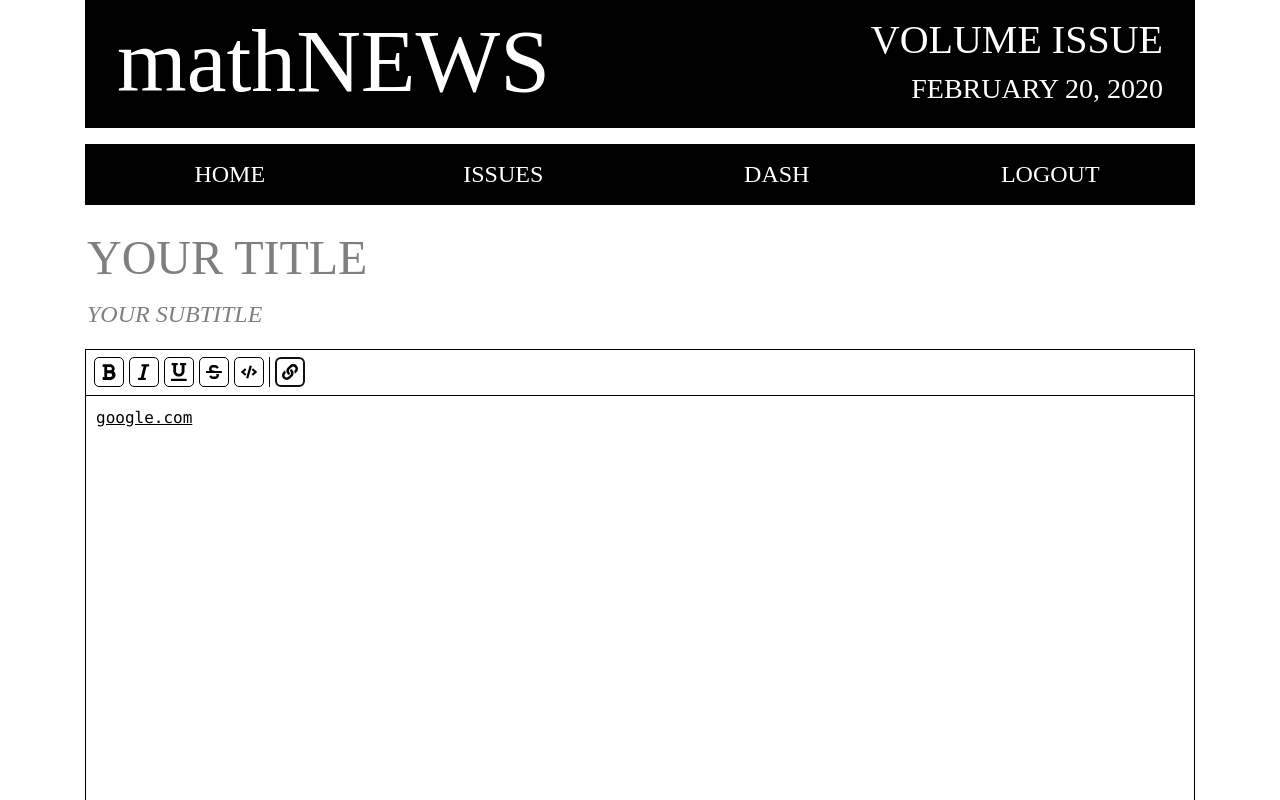
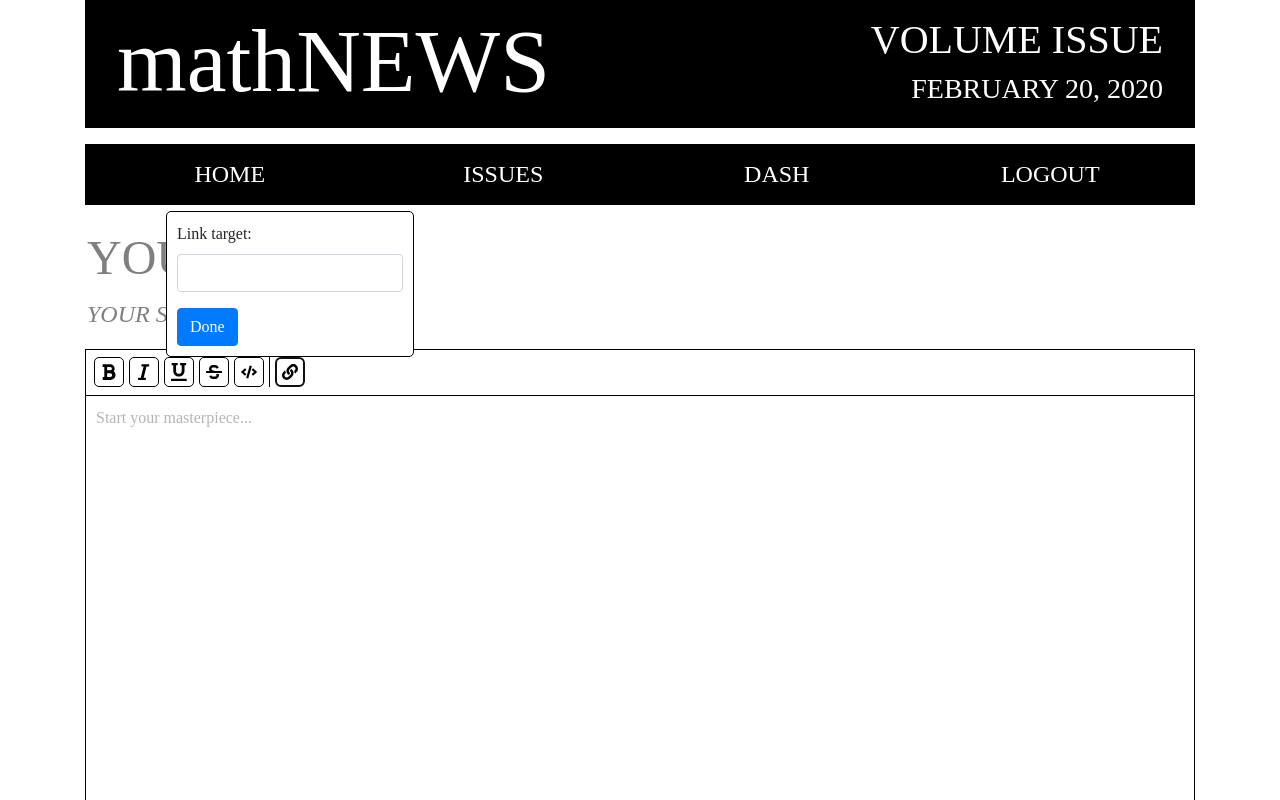
Before and after one commit to UWmathNEWS/slugline-web, a React (Create React App) app: page /dash in a window 1280 px wide. Both pictures are taken after a click on the button 289 px from the left and 372 px from the top of the page. Shown: the top 800 px of the page. Built offline with nearby package versions, Linux system fonts and the light colour scheme; no server answers; a web font is replaced by a local one.

Commit message:
Add a popover to configure links

```diff
--- /dev/null
+++ b/src/editor/components/LinkPopover.tsx
@@ -0,0 +1,44 @@
+import React, { Ref, useState } from "react";
+import { Overlay, Form, Button } from "react-bootstrap";
+
+interface LinkPopoverProps {
+  target: React.Component | Element | Node;
+  setHref: (href: string) => void;
+  href: string;
+  show: boolean;
+}
+
+const LinkPopover: React.FC<LinkPopoverProps> = (props: LinkPopoverProps) => {
+  const [input, setInput] = useState<string>(props.href);
+
+  return (
+    // these render props are untyped so let's hope we don't need them
+    <Overlay target={props.target} show={props.show} placement="top">
+      {(overlayProps: any) => {
+        return (
+          <div {...overlayProps} className="control-popover">
+            <Form.Group controlId="linkHref">
+              <Form.Label>Link target:</Form.Label>
+              <Form.Control
+                type="text"
+                value={input}
+                onChange={(evt: React.ChangeEvent<HTMLInputElement>) => {
+                  setInput(evt.currentTarget.value);
+                }}
+              />
+            </Form.Group>
+            <Button
+              onClick={() => {
+                props.setHref(input);
+              }}
+            >
+              Done
+            </Button>
+          </div>
+        );
+      }}
+    </Overlay>
+  );
+};
+
+export default LinkPopover;
--- a/src/editor/components/controls.scss
+++ b/src/editor/components/controls.scss
@@ -24,3 +24,10 @@
     }
   }
 }
+
+.control-popover {
+  padding: 10px;
+  background: white;
+  border: 1px solid black;
+  border-radius: 5px;
+}
--- a/src/editor/components/controls.tsx
+++ b/src/editor/components/controls.tsx
@@ -1,4 +1,4 @@
-import React from "react";
+import React, { useRef, useState } from "react";
 import { Mark } from "../types";
 import { useSlate } from "slate-react";
 import { FontAwesomeIcon } from "@fortawesome/react-fontawesome";
@@ -6,6 +6,7 @@ import { IconProp } from "@fortawesome/fontawesome-svg-core";
 import { toggleMark, isMarkActive, toggleLink } from "../helpers";
 
 import "./controls.scss";
+import LinkPopover from "./LinkPopover";
 
 interface ToggleMarkButtonProps {
   icon: string;
@@ -32,14 +33,34 @@ export const ToggleMarkButton: React.FC<ToggleMarkButtonProps> = (
 
 export const LinkButton: React.FC = () => {
   const editor = useSlate();
+  const ref = useRef<HTMLButtonElement>(null);
+
+  const [showPopover, setShowPopover] = useState<boolean>(false);
+
+  const setHref = (href: string) => {
+    setShowPopover(false);
+    toggleLink(editor, href);
+  };
+
   return (
+    <>
       <button
+        ref={ref}
         className="editor-control"
         onClick={() => {
-        toggleLink(editor, "google.com");
+          setShowPopover(true);
         }}
       >
         <FontAwesomeIcon icon="link" />
       </button>
+      {ref.current && (
+        <LinkPopover
+          target={ref.current}
+          href=""
+          show={showPopover}
+          setHref={setHref}
+        />
+      )}
+    </>
   );
 };
```
Lines whose indentation alone changed are shown as unchanged.
